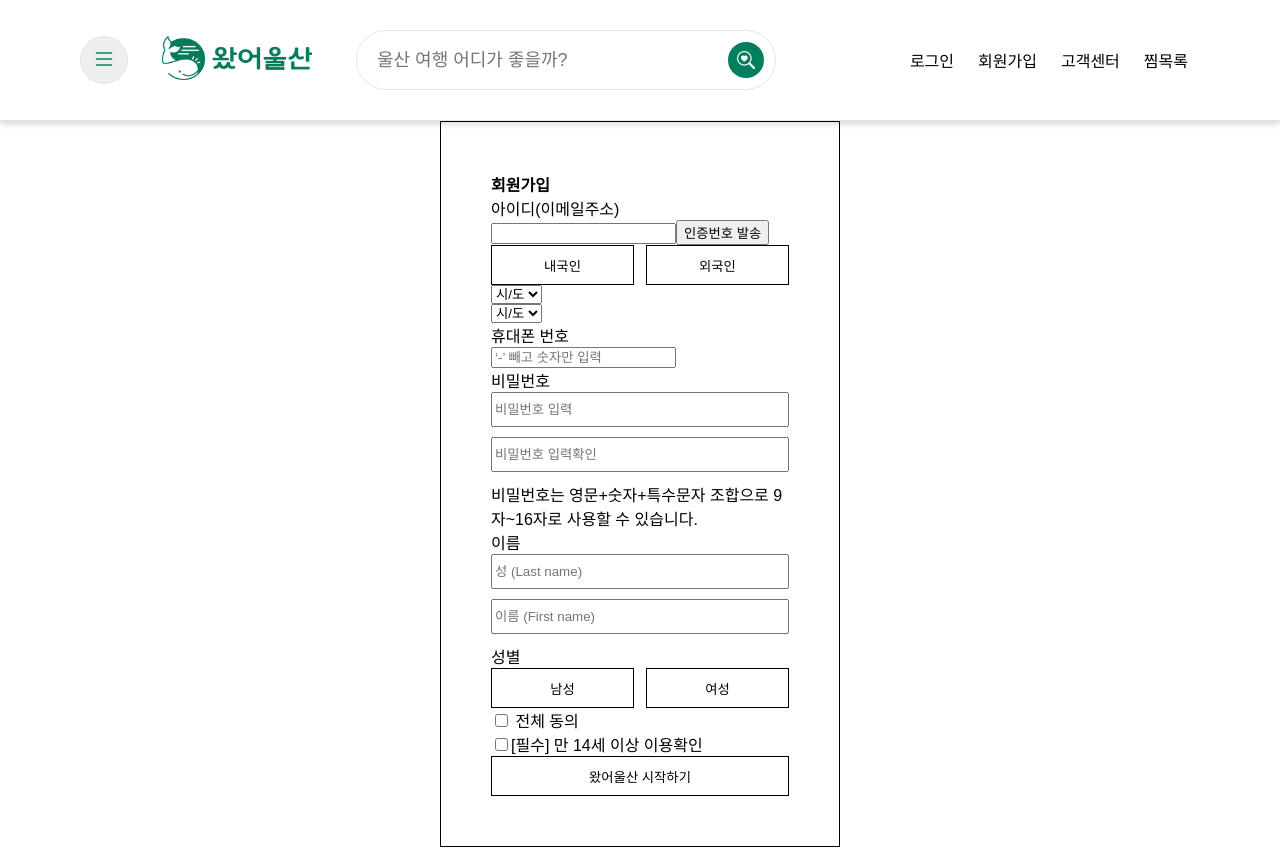
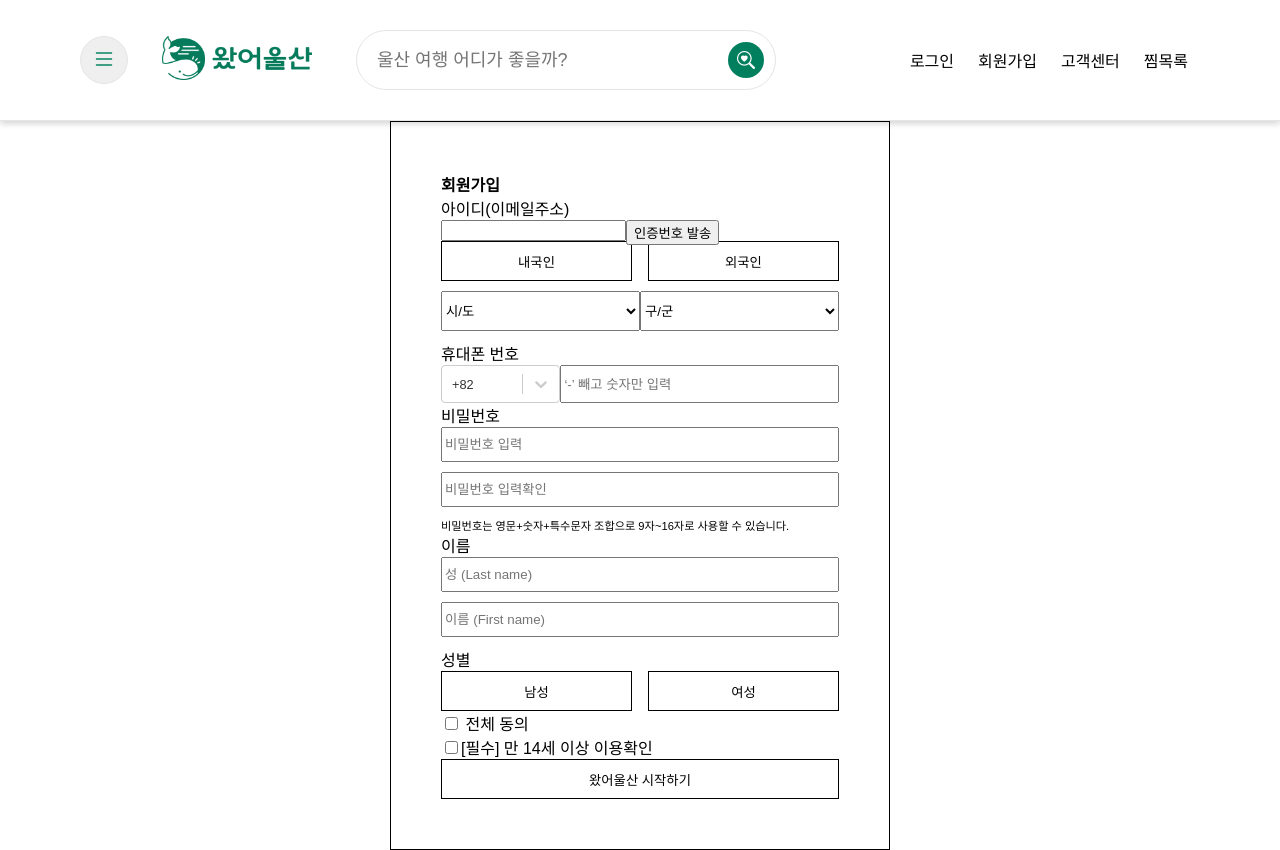
Before and after one commit to HCJIN/WhatUlsan, a React (Create React App) app in the folder src/main/frontend/: page /joinForm in a window 1280 px wide. Built offline with nearby package versions, Linux system fonts and the light colour scheme.

Commit message:
kdjvidjvik

```diff
--- a/src/main/frontend/package.json
+++ b/src/main/frontend/package.json
@@ -15,6 +15,7 @@
     "react-dom": "^18.3.1",
     "react-router-dom": "^6.26.1",
     "react-scripts": "5.0.1",
+    "react-select": "^5.8.0",
     "web-vitals": "^2.1.4"
   },
   "scripts": {
--- a/src/main/frontend/src/component/JoinForm.css
+++ b/src/main/frontend/src/component/JoinForm.css
@@ -1,9 +1,23 @@
 .join-main{
-  width: 400px;
+  width: 500px;
   margin: auto;
   border: 1px solid;
   padding: 50px;
 }
+
+/* 아이디 이메일주소  */
+.emailAddr{
+  width: 100%;
+}
+
+.emailAddr-div{
+  position: relative;
+  width: 100%;
+}
+.emailAddr-div button{
+  position: absolute;
+}
+
 /* 국적버튼 FLEX */
 .nationality{
   display: flex;
@@ -12,11 +26,14 @@
 .nationality  div{
   width: 100%;
 }
-
+/* 비밀번호 */
 .password{
   width: 100%;
   height: 35px;
   margin-bottom: 10px;
+}
+.pass{
+  font-size: 0.7rem;
 }
 /* 이름 */
 
@@ -40,8 +57,8 @@
   height: 40px;
   cursor: pointer;
   border: 1px solid;
+}
 
-}
 /* 클릭햇을때 */
 .join-btn-action{
   background-color: #007f5e;
@@ -54,3 +71,45 @@
 .joinBtn{
   width: 100%;
 }
+
+.city-div{
+  width: 100%;
+  display: flex;
+  justify-content: space-between;
+  margin: 10px 0px;
+}
+
+.city-div > div{
+  width: 100%;
+}
+
+/* 시/도 */
+.city{
+  width: 100%;
+  height: 40px;
+
+}
+/* 구/군 */
+.Province{
+  width: 100%;
+  height: 40px;
+
+}
+
+/* 휴대폰 */
+.phoneNumber{
+  width: 100%;
+}
+.phone-div{
+  width: 100%;
+  display: flex;
+}
+/* select휴대번호 +82 */
+.phone{
+  width: 30%;
+  font-size: 0.8rem;
+}
+.phone-div > input{
+  display: block;
+  width: 70%;
+}
--- a/src/main/frontend/src/component/JoinForm.js
+++ b/src/main/frontend/src/component/JoinForm.js
@@ -1,17 +1,37 @@
 import React, { useState } from 'react'
 import './JoinForm.css'
-
+import Select, { SingleValue, ActionMeta } from 'react-select';
 const JoinForm = () => {
 
 // 버튼 바뀔때마다 색상밖끼게
+//내국인 / 외국인
 const [btnActive, setBtnActive] = useState('');
+// 남자 / 여자
+const [btnActive1, setBtnActive1] = useState('');
 
 // 버튼 클릭시
+// 내 / 외국인
 const changeBtn = (e) => {
   setBtnActive(e.target.value)
 }
+// 남자 / 여자
+const changeBtn1 = (e) => {
+  setBtnActive1(e.target.value)
 
+}
 
+const CONTRY_CODE = [
+  { value: '82', label: '+82' },
+  { value: '61', label: '+61' },
+  { value: '81', label: '+81' },
+  { value: '84', label: '+84' },
+  { value: '852', label: '+852' },
+  { value: '65', label: '+65' },
+  { value: '34', label: '+34' },
+  { value: '90', label: '+90' },
+  { value: '1', label: '+1' },
+  { value: '44', label: '+44' },
+];
   return (
     <div className='join-main'>
       <div>
@@ -20,11 +40,11 @@ const changeBtn = (e) => {
       {/* 이것저것 모두다 */}
       <div>
         {/* 이메일 */}
-        <div>
+        <div className='emailAddr'>
           <div>
             아이디(이메일주소)
-            </div>
-          <div>
+          </div>
+          <div className='emailAddr-div'>
             <input type='text' />
             <button>인증번호 발송</button>
           </div>
@@ -48,27 +68,53 @@ const changeBtn = (e) => {
               </button>
           </div>
 
-          <div>
+          <div className='city-div'>
             <div>
-              <select>
+              <select className='city'>
                 <option>시/도</option>
+                <option>강원도</option>
+                <option>경기도</option>
+                <option>경상남도</option>
+                <option>경상북도</option>
+                <option>광주광역시</option>
+                <option>대구광역시</option>
+                <option>대전광역시</option>
+                <option>부산광역시</option>
+                <option>서울특별시</option>
+                <option>세종특별자치시</option>
+                <option>울산광역시</option>
+                <option>인천광역시</option>
+                <option>전라남도</option>
+                <option>전라북도</option>
+                <option>제주특별자치도</option>
+                <option>충청남도</option>
+                <option>충청북도</option>
               </select>
             </div>
             <div>
-              <select>
-                <option>시/도</option>
+              <select className='Province'>
+                <option>구/군</option>
               </select>
             </div>
           </div>
           {/* 휴대폰 번호 */}
-          <div>
+          <div className='phoneNumber'>
             <div>
               휴대폰 번호
             </div>
-            <div>
+            <div className='phone-div'>
+            <Select className='phone'
+        defaultValue={CONTRY_CODE[0]}
+        isClearable={false}
+        isSearchable={false}
+        menuPortalTarget={document.body}
+        options={CONTRY_CODE}
+        // styles={customStyles}
+        // onChange={handleOptionChange}
+      />
             <input class="vti__input"
                    placeholder="‘-’ 빼고 숫자만 입력"
-                   value=""/>
+                   />
             </div>
           </div>
           {/* 비밀번호 */}
@@ -84,7 +130,7 @@ const changeBtn = (e) => {
                     type='password'
                     placeholder='비밀번호 입력확인'/>
             </div>
-            <div>
+            <div className='pass'>
               비밀번호는 영문+숫자+특수문자 조합으로 9자~16자로 사용할 수 있습니다.
             </div>
           </div>
@@ -106,22 +152,22 @@ const changeBtn = (e) => {
           <div>
             <div>성별</div>
             <div className='gender'>
-              <button className={'join-btn ' + (btnActive == 'male' ?
+              <button className={'join-btn ' + (btnActive1 == 'male' ?
                  "join-btn-action" : ""
               ) }
                       type='button'
                       name='gender'
                       value='male'
-                      onClick={(e) => {changeBtn(e)}}>
+                      onClick={(e) => {changeBtn1(e)}}>
                 남성
               </button>
-              <button className={'join-btn ' + (btnActive == 'female' ?
+              <button className={'join-btn ' + (btnActive1 == 'female' ?
                  "join-btn-action" : ""
               )}
                       type='button'
                       name='gender'
                       value='female'
-                      onClick={(e) => {changeBtn(e)}}
+                      onClick={(e) => {changeBtn1(e)}}
                       >
                 여성
               </button>
```
Also changed, not shown: 1 other file (tests, documents, lock files or other folders).
